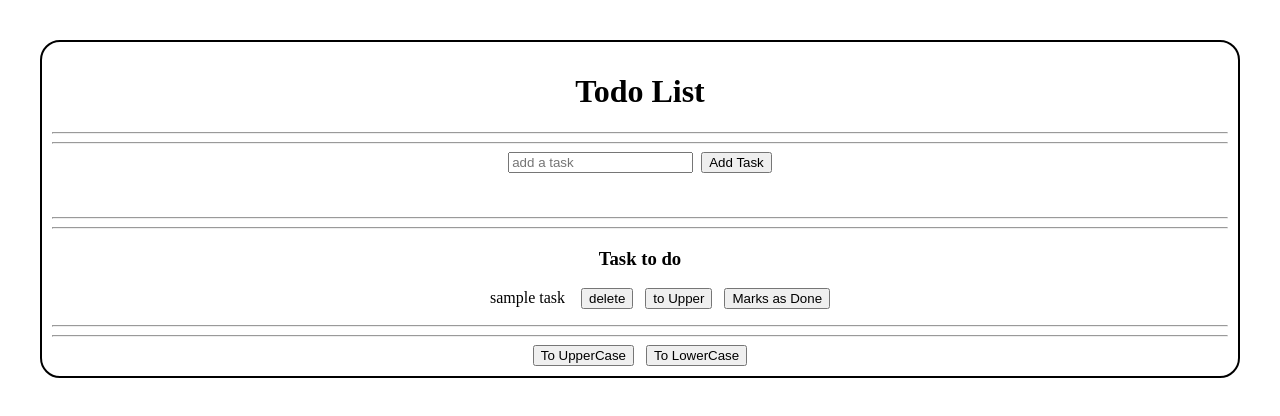
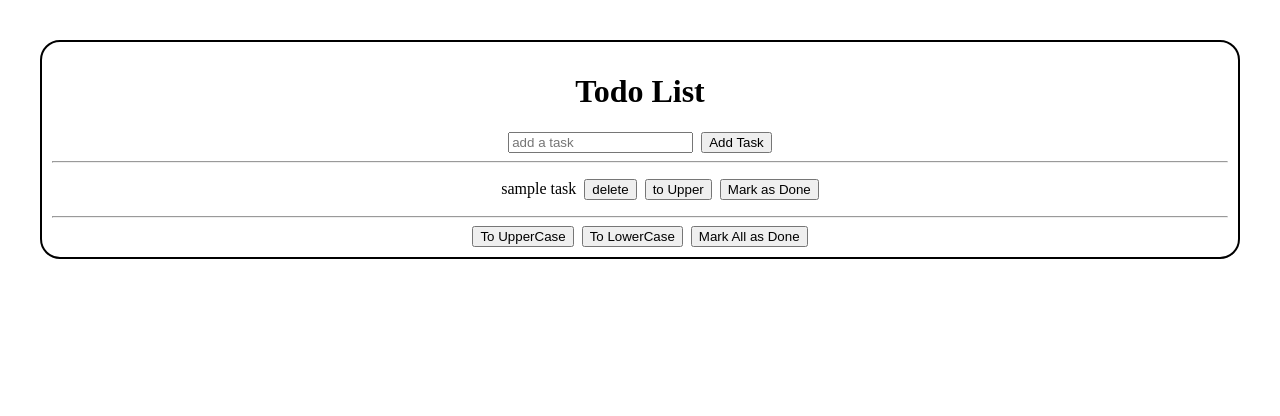
Before and after one commit to Saurav-S-Mehta-07/React, a React (Vite) app in the folder ludo-board-app/: page / in a window 1280 px wide. Shown: the top 416 px of the page. Built offline with nearby package versions, Linux system fonts and the light colour scheme.

Commit message:
break in components

```diff
--- /dev/null
+++ b/ludo-board-app/src/ToDoComp/Style.js
@@ -0,0 +1,7 @@
+const containerStyles = {
+  border: "2px solid black",
+  borderRadius: "20px",
+  padding: "10px"
+};
+
+export default containerStyles;
--- /dev/null
+++ b/ludo-board-app/src/ToDoComp/TodoActions.jsx
@@ -0,0 +1,15 @@
+export default function TodoActions({
+  toUpperCaseChange,
+  toLowerCaseChange,
+  MarkAllAsDone
+}) {
+  return (
+    <>
+      <button onClick={toUpperCaseChange}>To UpperCase</button>
+      &nbsp;&nbsp;
+      <button onClick={toLowerCaseChange}>To LowerCase</button>
+      &nbsp;&nbsp;
+      <button onClick={MarkAllAsDone}>Mark All as Done</button>
+    </>
+  );
+}
--- /dev/null
+++ b/ludo-board-app/src/ToDoComp/TodoInput.jsx
@@ -0,0 +1,14 @@
+export default function TodoInput({ newTodo, handleInput, addNewTask }) {
+  return (
+    <>
+      <input
+        type="text"
+        placeholder="add a task"
+        onChange={handleInput}
+        value={newTodo}
+      />
+      &nbsp;&nbsp;
+      <button onClick={addNewTask}>Add Task</button>
+    </>
+  );
+}
--- /dev/null
+++ b/ludo-board-app/src/ToDoComp/TodoItem.jsx
@@ -0,0 +1,24 @@
+export default function TodoItem({
+  todo,
+  dltTask,
+  changeInUpperOne,
+  marksAsDone
+}) {
+  return (
+    <div>
+      <span
+        style={{
+          textDecoration: todo.isDone ? "line-through" : "none"
+        }}
+      >
+        {todo.task}
+      </span>
+      &nbsp;&nbsp;
+      <button onClick={() => dltTask(todo.id)}>delete</button>
+      &nbsp;&nbsp;
+      <button onClick={() => changeInUpperOne(todo.id)}>to Upper</button>
+      &nbsp;&nbsp;
+      <button onClick={() => marksAsDone(todo.id)}>Mark as Done</button>
+    </div>
+  );
+}
--- a/ludo-board-app/src/ToDoComp/TodoList.jsx
+++ b/ludo-board-app/src/ToDoComp/TodoList.jsx
@@ -1,136 +1,82 @@
-import { useState } from "react"
-import { v4 as uuidv4 } from 'uuid';
+import { useState } from "react";
+import { v4 as uuidv4 } from "uuid";
 
-export default function TodoList(){
+import TodoInput from "./TodoInput";
+import TodoItem from "./TodoItem";
+import TodoActions from "./TodoActions";
+import styles from "./Style.js"
 
-    let styles = {
-        hight:"content=fit",
-        border : "2px solid black",
-        borderRadius : "20px",
-        padding:"10px"
-    }
-
-
-
-    let [todos, setTodo] = useState([{task:"sample task", id: uuidv4(),isDone:false}]);
+export default function TodoList() {
+  let [todos, setTodo] = useState([
+    { task: "sample task", id: uuidv4(), isDone: false }
+  ]);
   let [newTodo, setNewTodo] = useState("");
 
+  const handleInput = (e) => setNewTodo(e.target.value);
 
-    let handleInput = (env)=>{
-      setNewTodo(()=>{
-          return env.target.value;
-      })
-    }
+  const addNewTask = () => {
+    if (!newTodo) return;
+    setTodo([...todos, { task: newTodo, id: uuidv4(), isDone: false }]);
+    setNewTodo("");
+  };
 
-   let addNewTask = ()=>{
-        if(newTodo===""){
-            console.log('empty');
-            return;
-        }
+  const dltTask = (id) =>
+    setTodo(todos.filter((task) => task.id !== id));
 
-        setTodo((prevTodo)=>{
-            return ([...prevTodo,{task : newTodo,id : uuidv4(),isDone:false}]);
-        });
+  const changeInUpperOne = (id) =>
+    setTodo(
+      todos.map((todo) =>
+        todo.id === id ? { ...todo, task: todo.task.toUpperCase() } : todo
+      )
+    );
 
-        setNewTodo(()=>{
-            return "";
-        })
+  const marksAsDone = (id) =>
+    setTodo(
+      todos.map((todo) =>
+        todo.id === id ? { ...todo, isDone: !todo.isDone } : todo
+      )
+    );
 
-   }
+  const toUpperCaseChange = () =>
+    setTodo(todos.map((t) => ({ ...t, task: t.task.toUpperCase() })));
 
-   let dltTask = (id)=>{
-      setTodo((prevTodo)=>{
-         return ( prevTodo.filter((task)=>task.id!==id));
-      })
-   }
+  const toLowerCaseChange = () =>
+    setTodo(todos.map((t) => ({ ...t, task: t.task.toLowerCase() })));
 
-   let toUpperCaseChange = ()=>{
-    setTodo((prevTodo)=>{
-        return prevTodo.map((todo) =>{
-            return {
-                ...todo,
-                task : todo.task.toUpperCase(),
-            };
-        })
-    })
-   }
+  const MarkAllAsDone = () =>
+    setTodo(todos.map((t) => ({ ...t, isDone: true })));
 
-   let toLowerCaseChange  = ()=>{
-      setTodo((prevTodo)=>{
-        return prevTodo.map((todo)=>{
-            return{
-                ...todo,
-                task : todo.task.toLowerCase(),
-            }
-        })
-      })
-   }
-
-   let changeInUpperOne = (id)=>{
-    setTodo((prevTodo)=>{
-      return prevTodo.map((todo)=>{
-            if(todo.id === id){
-                return{
-                    ...todo,
-                    task : todo.task.toUpperCase(),
-                }
-            }
-            return todo
-        })
-
-    })
-   }
-
-   let marksAsDone = (id)=>{
-       setTodo((prevTodo)=>{
-          return prevTodo.map((todo)=>{
-            if(todo.id===id){
-                return{
-                    ...todo,
-                    isDone:true
-                }
-            }
-            return todo;
-          })
-       })
-   }
-
-    return(
+  return (
     <div style={styles}>
       <h1>Todo List</h1>
-            <hr /><hr />
 
-            <input type="text" placeholder="add a task" onChange={handleInput} value={newTodo}/>
-             &nbsp;&nbsp;
-            <button onClick={addNewTask}>Add Task</button>
+      <TodoInput
+        newTodo={newTodo}
+        handleInput={handleInput}
+        addNewTask={addNewTask}
+      />
 
-            <br /><br /><br />
-            <hr /><hr />
+      <hr />
 
-             <h3>Task to do </h3>
       <ul>
-                {
-                  todos.map((todo)=>(
-                    <div key={todo.id}>
-                        <span style={{textDecoration:todo.isDone===true?"line-through":"none"}}>{todo.task}</span>  &nbsp; &nbsp;
-                        <button onClick={()=>dltTask(todo.id)}>delete</button>
-                        &nbsp;
-                        &nbsp;
-                        <button onClick={()=>changeInUpperOne(todo.id)}>to Upper</button>
-                        &nbsp;
-                        &nbsp;
-                        <button onClick={()=>marksAsDone(todo.id)}>Marks as Done</button>
-                    </div>
-                 ))
-                }
+        {todos.map((todo) => (
+          <TodoItem
+            key={todo.id}
+            todo={todo}
+            dltTask={dltTask}
+            changeInUpperOne={changeInUpperOne}
+            marksAsDone={marksAsDone}
+          />
+        ))}
       </ul>
 
-           <hr /><hr />
-           <button onClick={toUpperCaseChange}>To UpperCase</button>
-           &nbsp; &nbsp;
-           <button onClick={toLowerCaseChange}>To LowerCase</button>
+      <hr />
 
-
+      <TodoActions
+        toUpperCaseChange={toUpperCaseChange}
+        toLowerCaseChange={toLowerCaseChange}
+        MarkAllAsDone={MarkAllAsDone}
+      />
     </div>
-    )
+  );
 }
```
Lines whose indentation alone changed are shown as unchanged.
